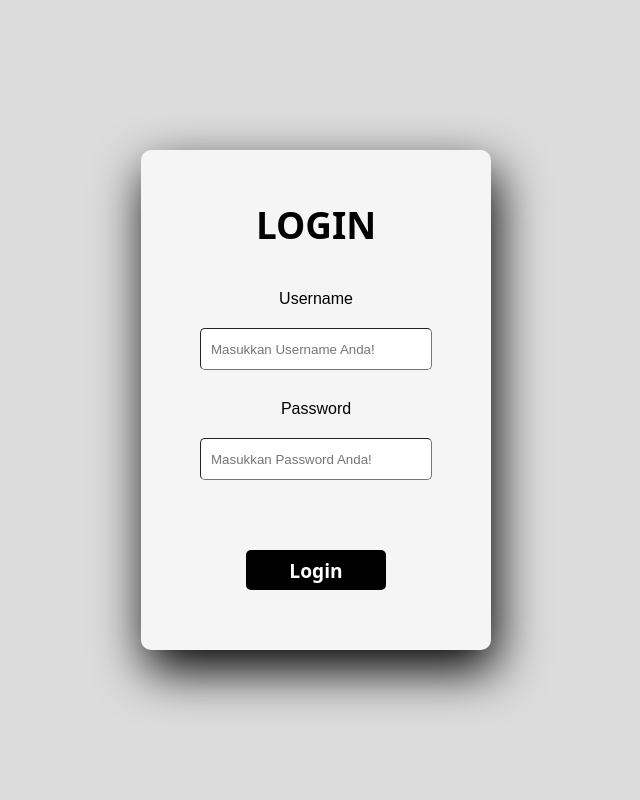
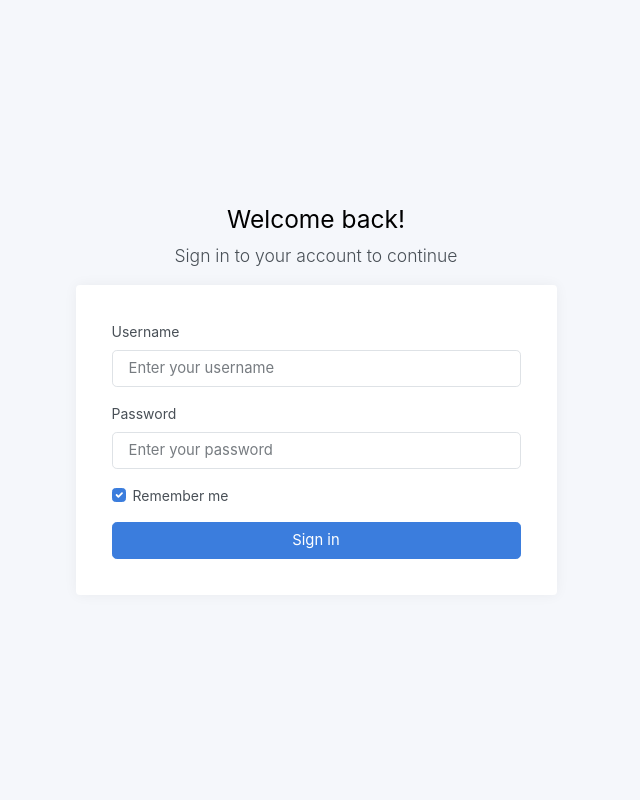
Before and after one commit to lazlanrafar/multitra-pelatihan-web, a PHP site: page /login.php in a window 1280 px wide. Shown: the whole page, without its empty margins (324-964 px from the left). Run offline with PHP 8.4, Linux system fonts and the light colour scheme.

Commit message:
refactor login

```diff
--- a/login.php
+++ b/login.php
@@ -1,86 +1,107 @@
 <?php
 session_start();
 
-if(isset($_SESSION["login"])) {
-	header("Location: index.php");
-	exit;
+if (isset($_SESSION['login'])) {
+    header('Location: index.php');
+    exit();
 }
 
 require 'function.php';
 
-if (isset($_POST["login"])) {
-
-	$username = $_POST["username"];
-	$password = $_POST["password"];
+if (isset($_POST['login'])) {
+    $username = $_POST['username'];
+    $password = $_POST['password'];
 
     $result = mysqli_query($conn, "SELECT * FROM user WHERE username = '$username'");
 
     // cek username
-	if (mysqli_num_rows($result) === 1 ) {
-
+    if (mysqli_num_rows($result) === 1) {
         // cek password
         $row = mysqli_fetch_assoc($result);
-		if ( password_verify($password, $row["password"])) {
+        if (password_verify($password, $row['password'])) {
             // set session
-			$_SESSION["login"] = true;
-			$_SESSION["user"] = $row;
-			$_SESSION["user_akses"] = $row["user_akses"];
+            $_SESSION['login'] = true;
+            $_SESSION['user_akses'] = $row['user_akses'];
 
-			if ($row["user_akses"] == 'Super Admin') {
-				header("Location: index.php");
-			} else if ($row["user_akses"] == 'Marketing'){
-				header("Location: marketing.php");
-
-			}else if ($row["user_akses"] == 'Admin Operasional'){
-				header("Location: admin_operasional.php");
-
-			}else if ($row["user_akses"] == 'Operasional Training'){
-				header("Location: operasional_training.php");
+            if ($row['user_akses'] == 'Super Admin') {
+                header('Location: index.php');
+            } elseif ($row['user_akses'] == 'Marketing') {
+                header('Location: marketing.php');
+            } elseif ($row['user_akses'] == 'Admin Operasional') {
+                header('Location: admin_operasional.php');
+            } elseif ($row['user_akses'] == 'Operasional Training') {
+                header('Location: operasional_training.php');
             }
 
-			exit;
+            exit();
+        } else {
+            $error = 'Password salah!';
         }
     } else {
-			echo "
-			<script>
-			document.location.href = '';
-			</script>
-		";
+        $error = 'Username tidak ditemukan!';
     }
-	$error = true;
 }
 ?>
 
 <!DOCTYPE html>
 <html>
-<head>
-	<meta charset="utf-8">
-	<meta name="viewport" content="width=device-width, initial-scale=1">
+<?php include 'partials/head.php'; ?>
 
-	<title></title>
-	<link rel="stylesheet" type="text/css" href="style.css">
-</head>
 <body>
-<div class="main">
+    <main class="d-flex w-100">
+        <div class="container d-flex flex-column">
+            <div class="row vh-100">
+                <div class="col-sm-10 col-md-8 col-lg-6 col-xl-5 mx-auto d-table h-100">
+                    <div class="d-table-cell align-middle">
+
+                        <div class="text-center mt-4">
+                            <h1 class="h2">Welcome back!</h1>
+                            <p class="lead">
+                                Sign in to your account to continue
+                            </p>
+                        </div>
                         <?php if (isset($error)) :  ?>
-	<?php echo "<script> alert ('Username / Password Salah')</script>"?>
+                        <div class="alert alert-danger" role="alert">
+                            <?php echo $error; ?>
+                        </div>
                         <?php endif; ?>
-
-   	<div class ="login">
-
-   	<form action="" method="post">
-			<h4 class="text-center">LOGIN</h4>
-			<label for="username">Username</label>
-			<input type="text" name="username" id="username" placeholder="Masukkan Username Anda!" autofocus autocomplete="off">
-
-			<label for="password">Password</label>
-			<input type="password" name="password" id="password" placeholder="Masukkan Password Anda!" >
-
-			<button type="submit" name="login" class="btn btn-primary">Login</button>
-
+                        <div class="card">
+                            <div class="card-body">
+                                <div class="m-sm-3">
+                                    <form action="" method="POST">
+                                        <div class="mb-3">
+                                            <label class="form-label">Username</label>
+                                            <input class="form-control form-control-lg" type="text" name="username"
+                                                placeholder="Enter your username" />
+                                        </div>
+                                        <div class="mb-3">
+                                            <label class="form-label">Password</label>
+                                            <input class="form-control form-control-lg" type="password" name="password"
+                                                placeholder="Enter your password" />
+                                        </div>
+                                        <div>
+                                            <div class="form-check align-items-center">
+                                                <input id="customControlInline" type="checkbox" class="form-check-input"
+                                                    value="remember-me" name="remember-me" checked>
+                                                <label class="form-check-label text-small"
+                                                    for="customControlInline">Remember me</label>
+                                            </div>
+                                        </div>
+                                        <div class="d-grid gap-2 mt-3">
+                                            <button type="submit" name="login" class="btn btn-lg btn-primary">
+                                                Sign in
+                                            </button>
+                                        </div>
                                     </form>
                                 </div>
                             </div>
+                        </div>
+                    </div>
+                </div>
+            </div>
+        </div>
+    </main>
+    <?php include 'partials/script.php'; ?>
+</body>
 
-</body>
 </html>
```
Lines whose indentation alone changed are shown as unchanged.
